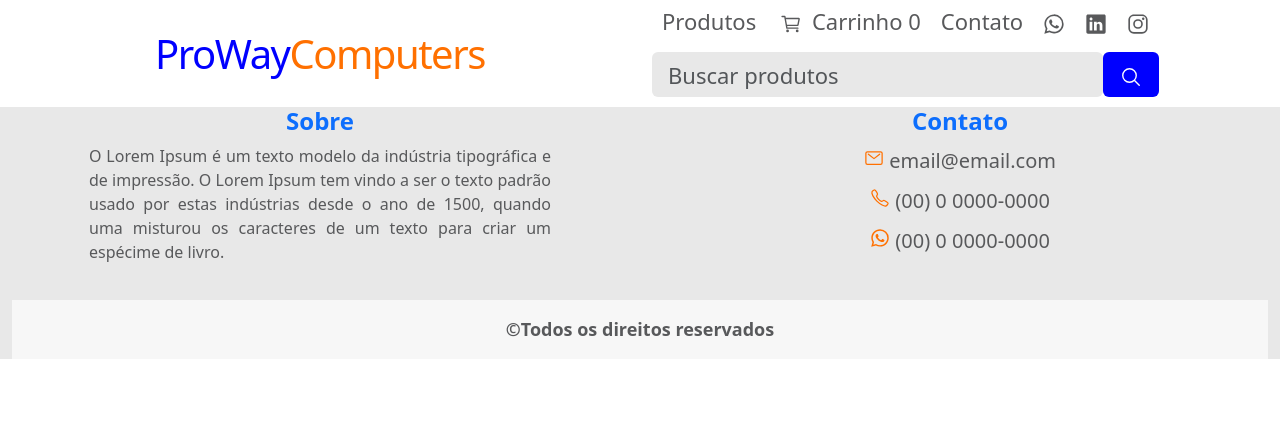
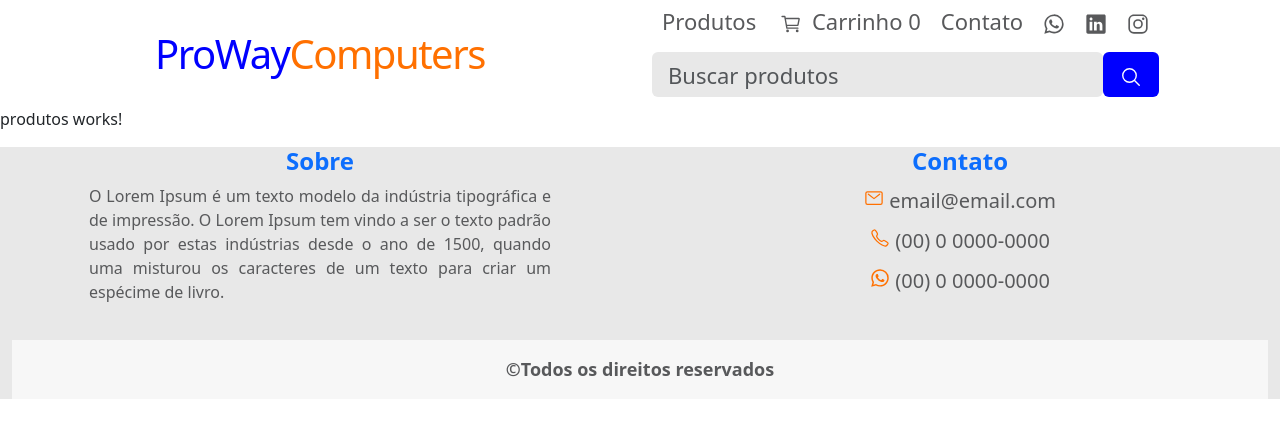
Before and after one commit to sergiocainzo/proway-computer, an Angular app: page /produtos in a window 1280 px wide. Before the commit this address led to /. Shown: the top 438 px of the page. Built offline with nearby package versions, Linux system fonts and the light colour scheme.

Commit message:
Produtos
Adicionado o roteamento do componente produtos

```diff
--- a/src/app/app-routing-module.ts
+++ b/src/app/app-routing-module.ts
@@ -1,10 +1,16 @@
 import { NgModule } from '@angular/core';
 import { RouterModule, Routes } from '@angular/router';
 
-const routes: Routes = [];
+const routes: Routes = [
+  {
+    path: 'produtos',
+    loadChildren: () =>
+      import('./produtos/produtos-module').then((m) => m.ProdutosModule),
+  },
+];
 
 @NgModule({
   imports: [RouterModule.forRoot(routes)],
-  exports: [RouterModule]
+  exports: [RouterModule],
 })
-export class AppRoutingModule { }
+export class AppRoutingModule {}
--- a/src/app/app.html
+++ b/src/app/app.html
@@ -1,4 +1,5 @@
 <div>
   <app-header></app-header>
+  <router-outlet></router-outlet>
 </div>
 <app-footer></app-footer>
--- a/src/app/layout/header/header.html
+++ b/src/app/layout/header/header.html
@@ -12,7 +12,7 @@
           <div class="w-auto">
             <nav>
               <ul class="list-unstyled d-flex main-header__menu">
-                <li><a href="#">Produtos</a></li>
+                <li><a routerLink="produtos">Produtos</a></li>
                 <li>
                   <a href="#">
                     <ion-icon name="cart-outline" class="ms-1 me-1"></ion-icon>
--- /dev/null
+++ b/src/app/produtos/produtos-module.ts
@@ -0,0 +1,12 @@
+import { NgModule } from '@angular/core';
+import { CommonModule } from '@angular/common';
+
+import { ProdutosRoutingModule } from './produtos-routing-module';
+import { Produtos } from './produtos';
+import { FormsModule } from '@angular/forms';
+
+@NgModule({
+  declarations: [Produtos],
+  imports: [CommonModule, ProdutosRoutingModule, FormsModule],
+})
+export class ProdutosModule {}
--- /dev/null
+++ b/src/app/produtos/produtos-routing-module.ts
@@ -0,0 +1,11 @@
+import { NgModule } from '@angular/core';
+import { RouterModule, Routes } from '@angular/router';
+import { Produtos } from './produtos';
+
+const routes: Routes = [{ path: '', component: Produtos }];
+
+@NgModule({
+  imports: [RouterModule.forChild(routes)],
+  exports: [RouterModule]
+})
+export class ProdutosRoutingModule { }
--- /dev/null
+++ b/src/app/produtos/produtos.html
@@ -0,0 +1 @@
+<p>produtos works!</p>
--- /dev/null
+++ b/src/app/produtos/produtos.ts
@@ -0,0 +1,11 @@
+import { Component } from '@angular/core';
+
+@Component({
+  selector: 'app-produtos',
+  standalone: false,
+  templateUrl: './produtos.html',
+  styleUrl: './produtos.scss'
+})
+export class Produtos {
+
+}
```
Also changed, not shown: src/app/produtos/produtos.scss (added), 1 other file (tests, documents, lock files or other folders).
